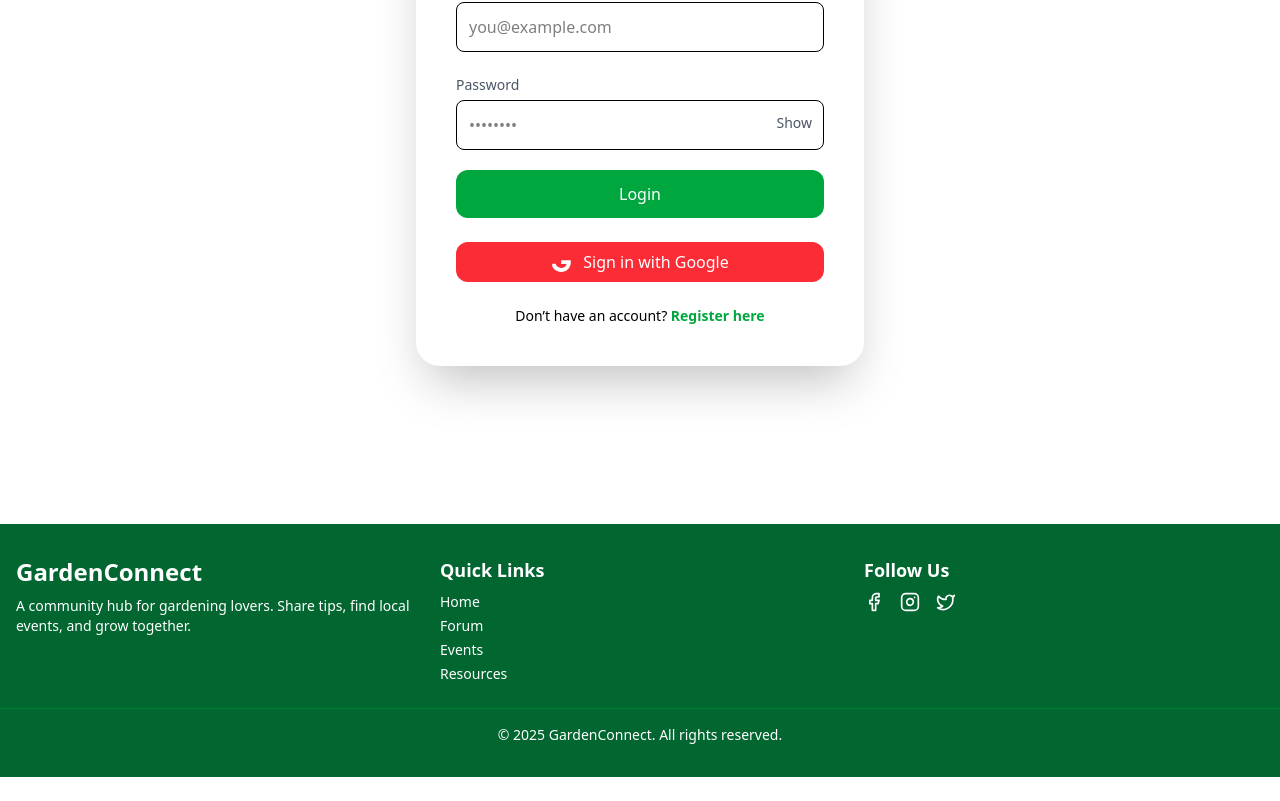
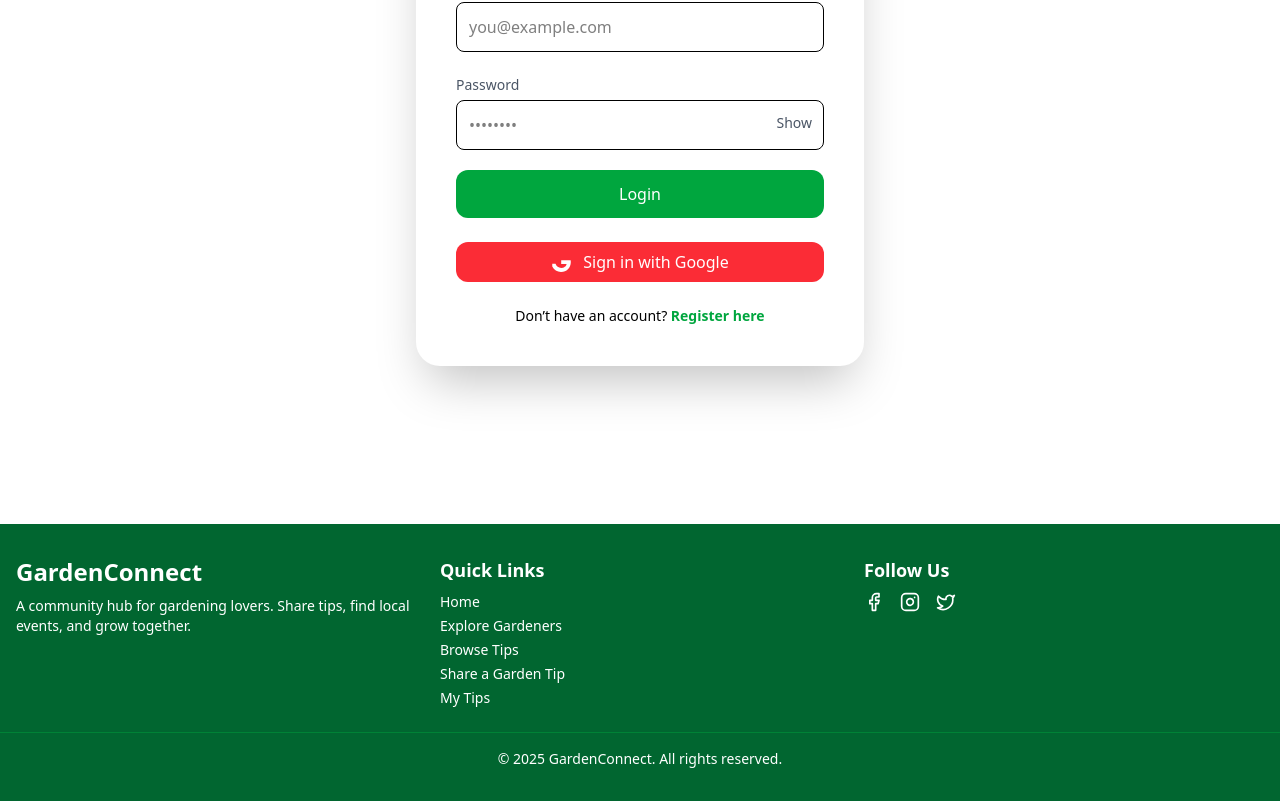
Before and after one commit to sojib-web/gardening-community, a React (Vite) app: page /login in a window 1280 px wide. Shown: the part 380-1181 px from the top of the page. Before the commit the page ends 1157 px from the top, so only its background shows below. Built offline with nearby package versions, Linux system fonts and the light colour scheme; no server answers.

Commit message:
README.md added

```diff
--- a/src/Components/Footer/Footer.jsx
+++ b/src/Components/Footer/Footer.jsx
@@ -25,18 +25,23 @@ const Footer = () => {
               </Link>
             </li>
             <li>
-              <Link to="/forum" className="hover:underline">
-                Forum
+              <Link to="/gardenersList" className="hover:underline">
+                Explore Gardeners
               </Link>
             </li>
             <li>
-              <Link to="/events" className="hover:underline">
-                Events
+              <Link to="/browseTips" className="hover:underline">
+                Browse Tips
               </Link>
             </li>
             <li>
-              <Link to="/resources" className="hover:underline">
-                Resources
+              <Link to="/shareGardenTip" className="hover:underline">
+                Share a Garden Tip
+              </Link>
+            </li>
+            <li>
+              <Link to="/myTips" className="hover:underline">
+                My Tips
               </Link>
             </li>
           </ul>
--- a/src/Components/LogIn/LogIn.jsx
+++ b/src/Components/LogIn/LogIn.jsx
@@ -30,8 +30,9 @@ const Login = () => {
       .catch((error) => {
         Swal.fire({
           icon: "error",
-          title: "Oops...",
-          text: error.message,
+          title: "Something Went Wrong!",
+          text: "We couldn't log you in. Try again later.",
+          confirmButtonColor: "#16a34a",
         });
       });
   };
--- a/src/Components/Navbar/Navbar.jsx
+++ b/src/Components/Navbar/Navbar.jsx
@@ -15,7 +15,7 @@ const Navbar = () => {
       text: "You will be logged out.",
       icon: "warning",
       showCancelButton: true,
-      confirmButtonColor: "#3085d6",
+      confirmButtonColor: "#16a34a",
       cancelButtonColor: "#d33",
       confirmButtonText: "Yes, logout!",
     }).then((result) => {
--- a/src/firebase/Firebase_config.js
+++ b/src/firebase/Firebase_config.js
@@ -1,3 +1,4 @@
+// @ts-nocheck
 // Import the functions you need from the SDKs you need
 import { initializeApp } from "firebase/app";
 import { getAuth } from "firebase/auth";
```
Also changed, not shown: 1 other file (tests, documents, lock files or other folders).
